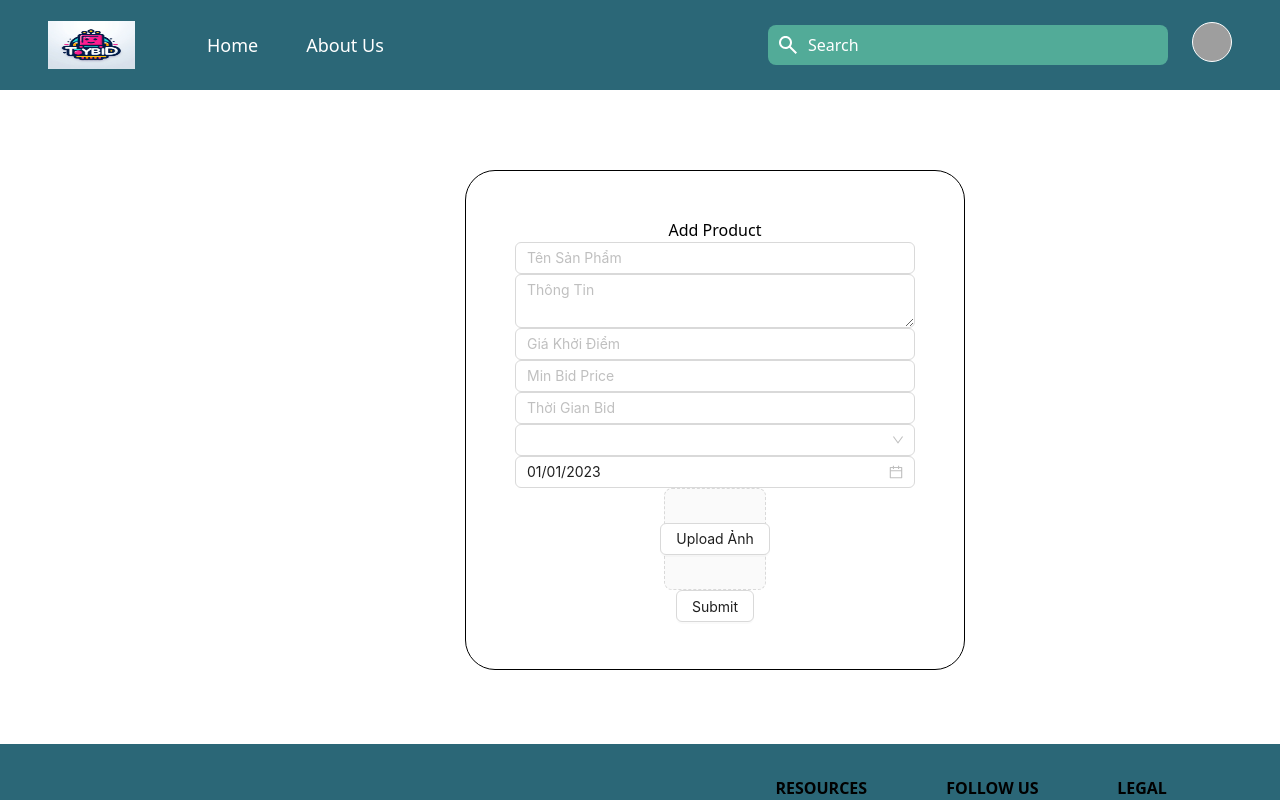
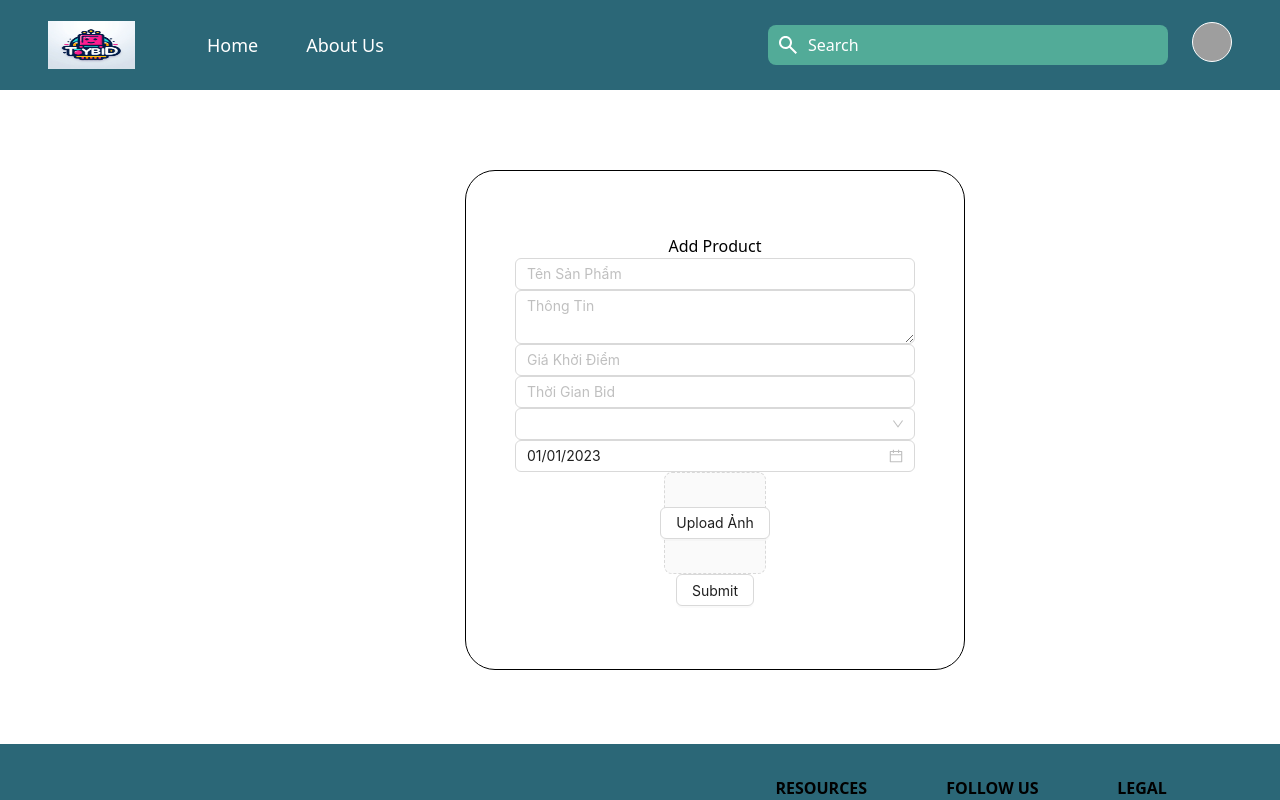
Before and after one commit to KhanhTran297/toybids_web, a React (Vite) app: page /addproduct in a window 1280 px wide. Shown: the top 800 px of the page. Built offline with nearby package versions, Linux system fonts and the light colour scheme; sample sign-in values are in the browser's storage; grey boxes are pictures that could not be loaded.

Commit message:
Fix addProductPage

```diff
--- a/src/pages/main/AddProductPage.jsx
+++ b/src/pages/main/AddProductPage.jsx
@@ -14,7 +14,7 @@ const AddProductPage = () => {
     name: "",
     categoryId: null,
     startBidPrice: null,
-    minBidPrice: null,
+    minBidPrice: 10000,
     status: 1,
     startDate: null,
     mainImage: "",
@@ -110,7 +110,7 @@ const AddProductPage = () => {
       //TẠO ĐẤU GIÁ VỚI ID VỪA LẤY CỦA SẢN PHẨM
       const auctionData = {
         maxBidders: 100,
-        minBidPrice: formData.minBidPrice,
+        minBidPrice: 10000,
         productId: productId,
         startDate: formData.startDate,
       };
@@ -162,13 +162,13 @@ const AddProductPage = () => {
             onChange={(e) => handleChange("startBidPrice", e.target.value)}
             required
           />
-          <Input
+          {/* <Input
             type="number"
             placeholder="Min Bid Price"
             value={formData.minBidPrice}
             onChange={(e) => handleChange("minBidPrice", e.target.value)}
             required
-          />
+          /> */}
           <Input
             type="number"
             placeholder="Thời Gian Bid"
```
